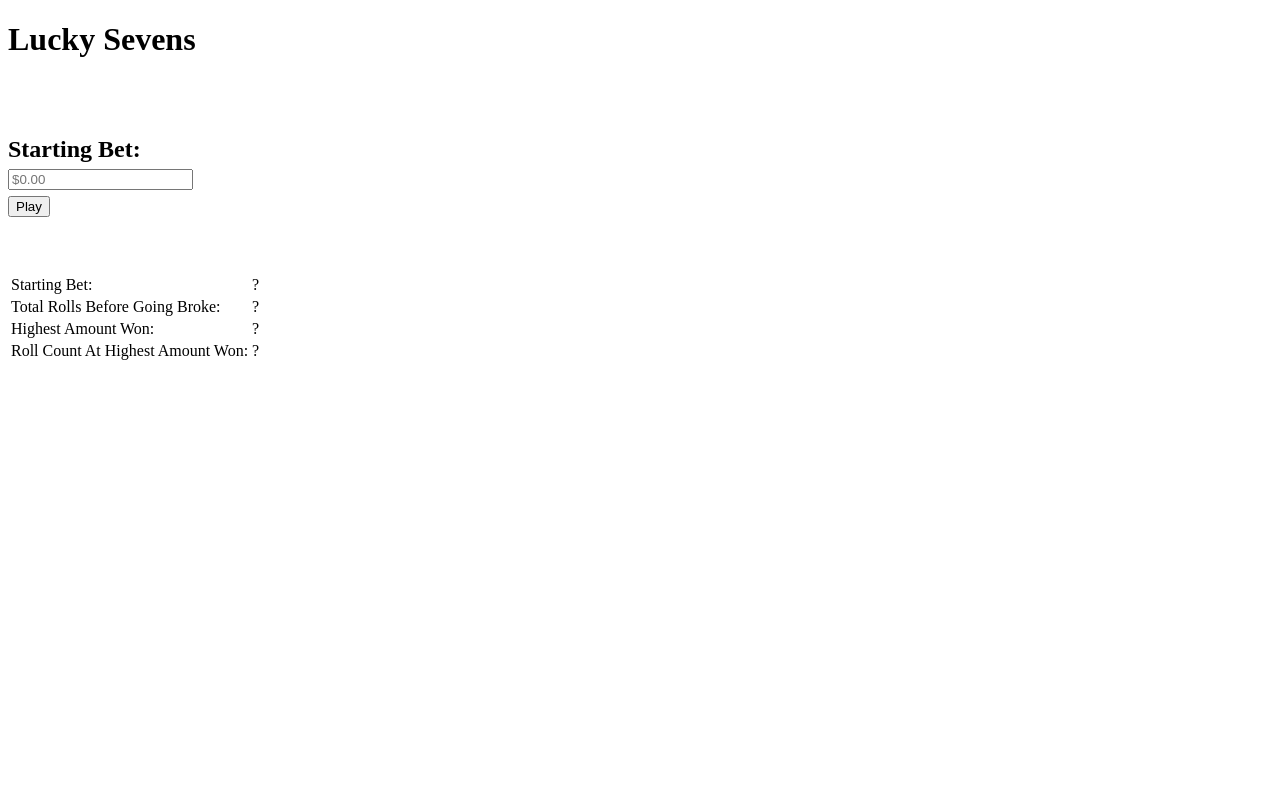
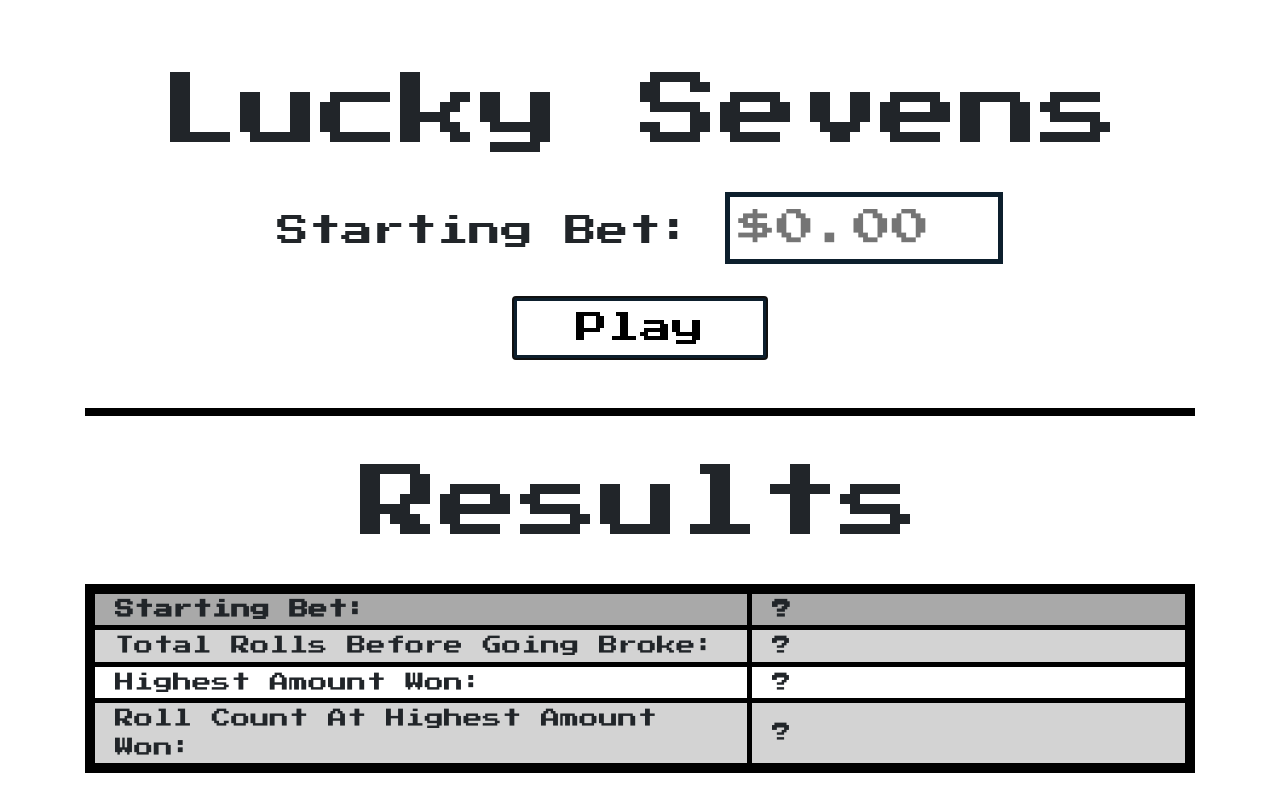
Before and after one commit to jovery90/Dev10, a plain HTML site: page LuckySevens/index.html in a window 1280 px wide. Both pictures are taken after a click on the button "Play". Drawn offline with nearby package versions, Linux system fonts and the light colour scheme.

Commit message:
Formatting lucky sevens

```diff
--- a/LuckySevens/index.html
+++ b/LuckySevens/index.html
@@ -1,31 +1,112 @@
 <!DOCTYPE html>
-<html lang="en">
+<html lang="en" dir="ltr">
   <head>
+    <meta charset="utf-8">
+    <meta name="viewport" content="width=device-width, initial-scale=1, shrink-to-fit=no">
     <title>Lucky Sevens</title>
+    <link rel="stylesheet" href="https://stackpath.bootstrapcdn.com/bootstrap/4.1.3/css/bootstrap.min.css" integrity="sha384-MCw98/SFnGE8fJT3GXwEOngsV7Zt27NXFoaoApmYm81iuXoPkFOJwJ8ERdknLPMO" crossorigin="anonymous">
+    <link href="https://fonts.googleapis.com/css?family=Press+Start+2P&display=swap" rel="stylesheet">
     <script type="text/javascript" src="scripts/DiceRollScript.js"></script>
+    <style media="screen">
+      body {
+        font-family: 'Press Start 2P', cursive;
+      }
+
+      h1 {
+        text-align: center;
+        font-size: 5em;
+      }
+
+      h2 {
+        text-align: center;
+        font-size: 2em;
+      }
+
+      .jumbotron {
+        background-color: white;
+        padding-top: 1;
+        padding-bottom: 0;
+      }
+
+      input {
+        border: 5px solid #0d1f2d;
+        width: 25%;
+        padding: 8px 8px;
+        box-sizing: border-box;
+        font-size: 1.2em;
+      }
+      #betFont {
+        font-size: 2em;
+      }
+      button {
+        border: 5px solid #0d1f2d;
+        width: 20%;
+        padding: 8px 8px;
+        box-sizing: border-box;
+        background-color: white;
+      }
+      table {
+        width: 100%;
+      }
+      table, th, td{
+        border: 5px solid black;
+        font-size: 1.1em;
+        border-collapse: collapse;
+      }
+      th, td{
+        padding-left: 20px;
+      }
+
+      tbody tr:nth-child(odd) {
+        background-color: lightgray;
+      }
+
+      thead {
+        background-color: darkgray;
+      }
+
+    </style>
   </head>
   <body>
-    <h1 id="luckyTitle">Lucky Sevens</h1>
+    <div class="jumbotron">
+      <h1 id="luckyTitle">Lucky Sevens</h1>
+    </div>
+
+    <div class="container">
+    <h2 id="betFont">Starting Bet:
+      <input type="text" id="inputBet" placeholder="$0.00"> <br>
+    </h2>
+    </div>
     <br>
-    <br>
-    <h2>Starting Bet: <br>
-      <input type="text" id="inputBet" placeholder="$0.00" > <br>
+
+    <h2>
       <button id="replayButton" onclick= "playGame(); revealStats();">Play</button>
     </h2>
-    <br>
+
     <br>
 
+    <div class="container" id="statsInfo" style="display:none;">
+    <hr style="border: 4px solid black;">
+    <br>
+    <h1>Results</h1>
+    <br>
+    </div>
+
+
+    <div class="container">
     <table id="statsTable" style="display:none;">
+
+      <thead>
+      <tr>
+        <th>Starting Bet:</th>
+        <th><span id="printStartingBet">?</span></th>
+      </tr>
+    </thead>
 
       <tbody>
       <tr>
-        <td>Starting Bet:</td>
-        <td><span id="printStartingBet">?</span></td>
-      </tr>
-
-      <tr>
-        <td>Total Rolls Before Going Broke:</td>
-        <td><span id="printRollCount">?</span></td>
+        <td width=60%>Total Rolls Before Going Broke:</td>
+        <td width=40%><span id="printRollCount">?</span></td>
       </tr>
       <tr>
         <td>Highest Amount Won:</td>
@@ -37,5 +118,6 @@
       </tr>
       </tbody>
     </table>
+    </div>
   </body>
 </html>
--- a/LuckySevens/scripts/DiceRollScript.js
+++ b/LuckySevens/scripts/DiceRollScript.js
@@ -18,6 +18,7 @@ function rollDice(){
 
 function revealStats(){
   document.getElementById("statsTable").style.display = "block";
+  document.getElementById("statsInfo").style.display = "block";
 }
 
 
@@ -59,6 +60,8 @@ function playGame() {
       document.getElementById("printHighestMoney").innerText = highestMoney;
       document.getElementById("printHighestMoneyRoll").innerText = highestMoneyRoll;
       document.getElementById("replayButton").innerText = "Play Again?";
+
+      document.getElementById("inputBet").value = "";
     }
   }
 
```
